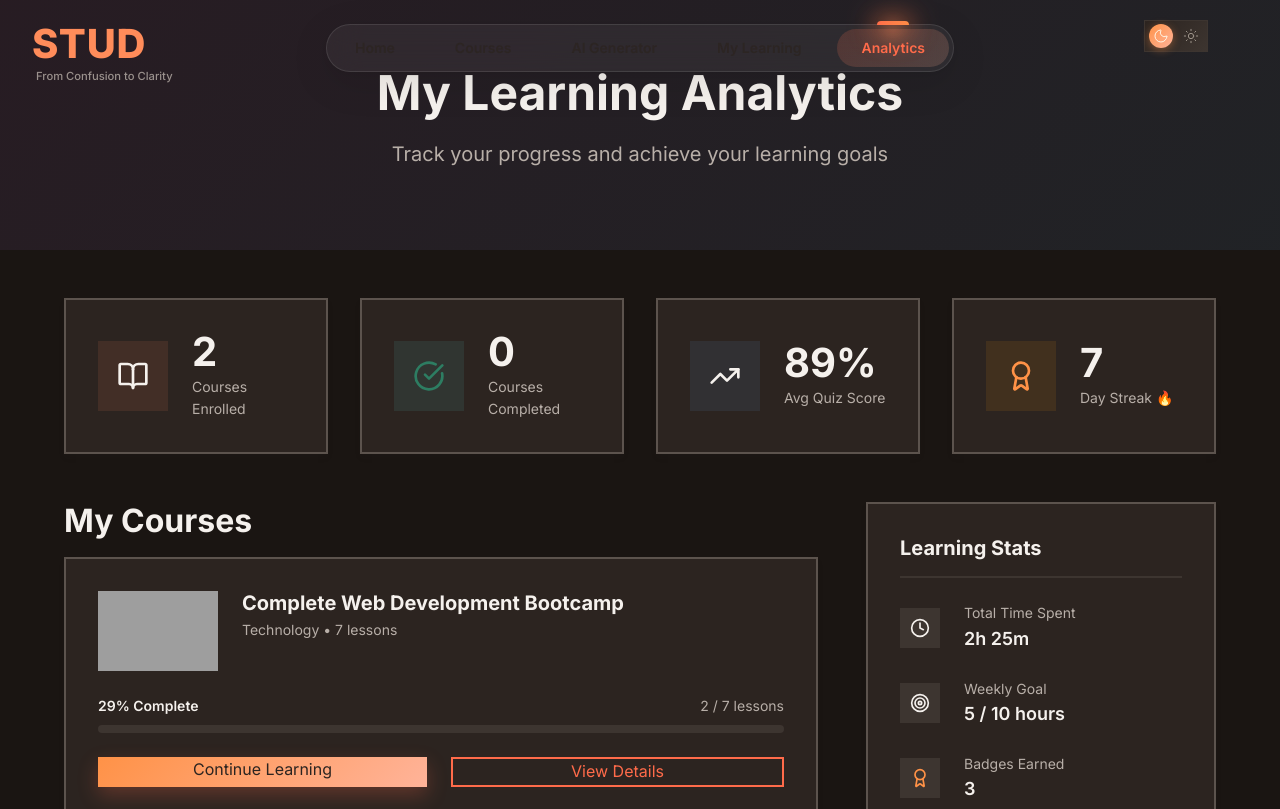
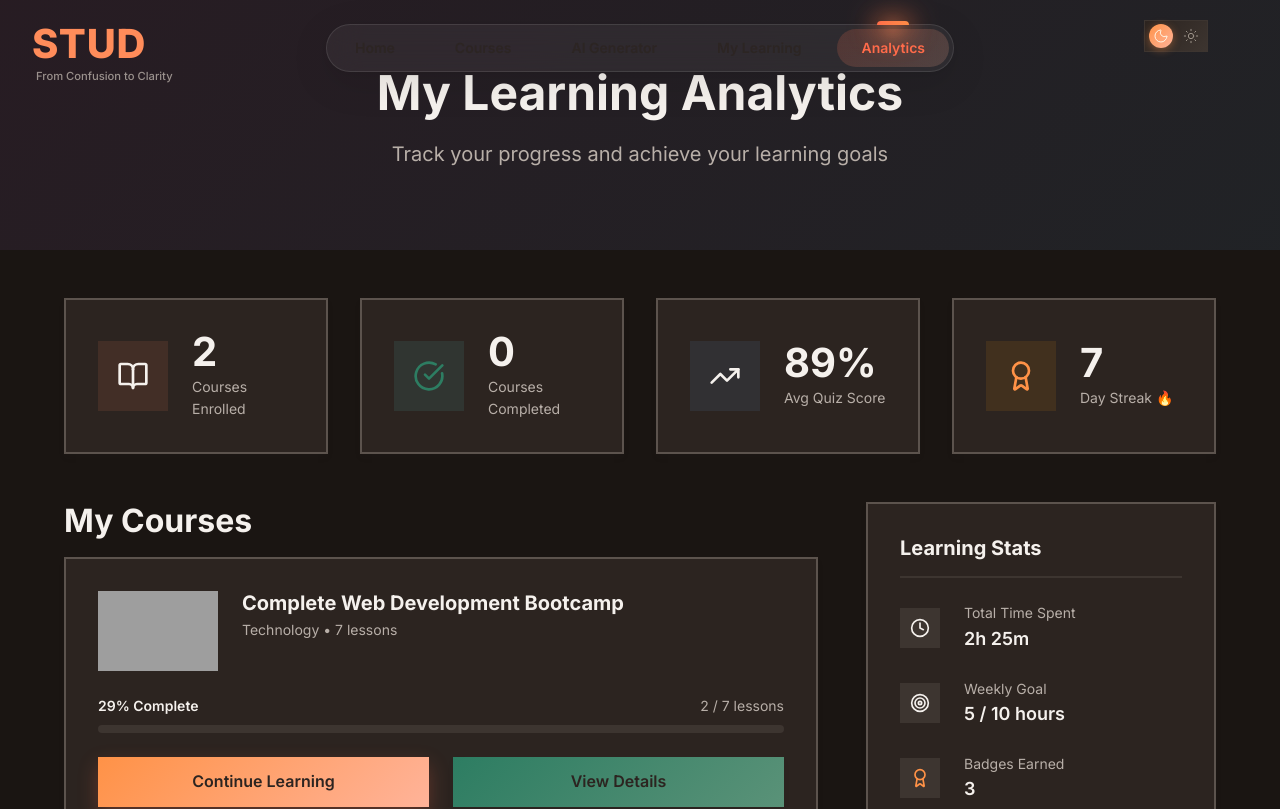
Before and after one commit to Nekofied007/stud-ai-platform, a React (Vite) app: page /analytics in a window 1280 px wide. Shown: the top 809 px of the page. Built offline with nearby package versions, Linux system fonts and the light colour scheme; grey boxes are pictures that could not be loaded.

Commit message:
ui: fix button and search styles
- Apply base button styles to anchor-based buttons so Links render as real buttons
- Change Analytics "View Details" from outlined to filled secondary button (removes orange border)
- Dark theme: make Courses search bar use background-secondary instead of white

```diff
--- a/src/index.css
+++ b/src/index.css
@@ -135,7 +135,9 @@ p {
   color: var(--color-text-light);
 }
 
-button {
+button,
+.btn-primary, .btn-secondary, .btn-outline,
+a.btn-primary, a.btn-secondary, a.btn-outline {
   border-radius: 0;
   border: none;
   padding: 0.75rem 1.5rem;
@@ -147,6 +149,7 @@ button {
   display: inline-flex;
   align-items: center;
   gap: 0.5rem;
+  text-decoration: none;
 }
 
 button:disabled {
--- a/src/pages/Analytics.jsx
+++ b/src/pages/Analytics.jsx
@@ -116,7 +116,7 @@ const Analytics = () => {
                         <Link to={`/learn/${course.id}`} className="btn-primary">
                           Continue Learning
                         </Link>
-                        <Link to={`/course/${course.id}`} className="btn-outline">
+                        <Link to={`/course/${course.id}`} className="btn-secondary">
                           View Details
                         </Link>
                       </div>
--- a/src/pages/Courses.css
+++ b/src/pages/Courses.css
@@ -52,6 +52,12 @@
 
 .search-bar svg {
   color: var(--color-text-light);
+}
+
+/* Ensure search bar blends with dark theme */
+:root[data-theme="dark"] .search-bar {
+  background-color: var(--color-background-secondary);
+  border-color: var(--color-gray-medium);
 }
 
 .filter-toggle {
```
